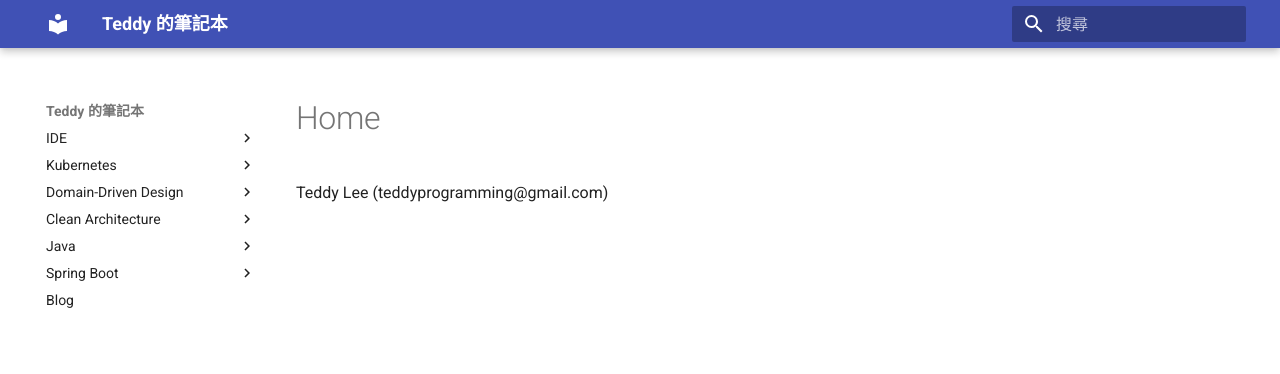
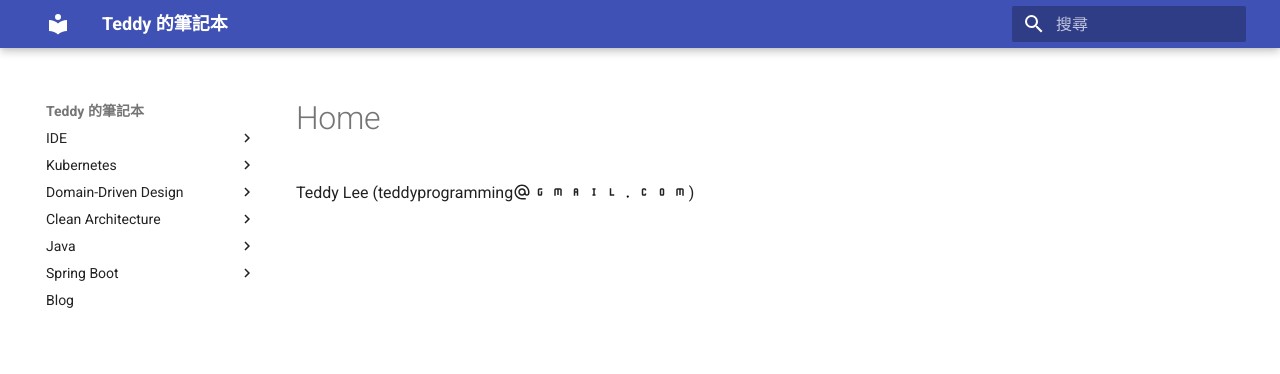
Before and after one commit to teddyprogramming/teddyprogramming.github.io, an MkDocs documentation site: the page built from docs/index.md, in a window 1280 px wide. Shown: the top 374 px of the page. Built offline with MkDocs 1.6.1 and Material for MkDocs 9.7.7, drawn with Linux system fonts in a browser that asks for light colours; part of the change alters nothing that is shown.

Commit message:
prevent attack

```diff
--- a/docs/index.md
+++ b/docs/index.md
@@ -1 +1,2 @@
-Teddy Lee (teddyprogramming@gmail.com)
+Teddy Lee (teddyprogramming:material-at::material-alpha-g::material-alpha-m::material-alpha-a::material-alpha-i::material-alpha-l:<span class="twemoji"><svg xmlns="http://www.w3.org/2000/svg" viewBox="0 0 18 24" style="
+    width: inherit;"><circle r="1.5" cx="9" cy="18" fill="black" /></svg></span>:material-alpha-c::material-alpha-o::material-alpha-m:)
```
